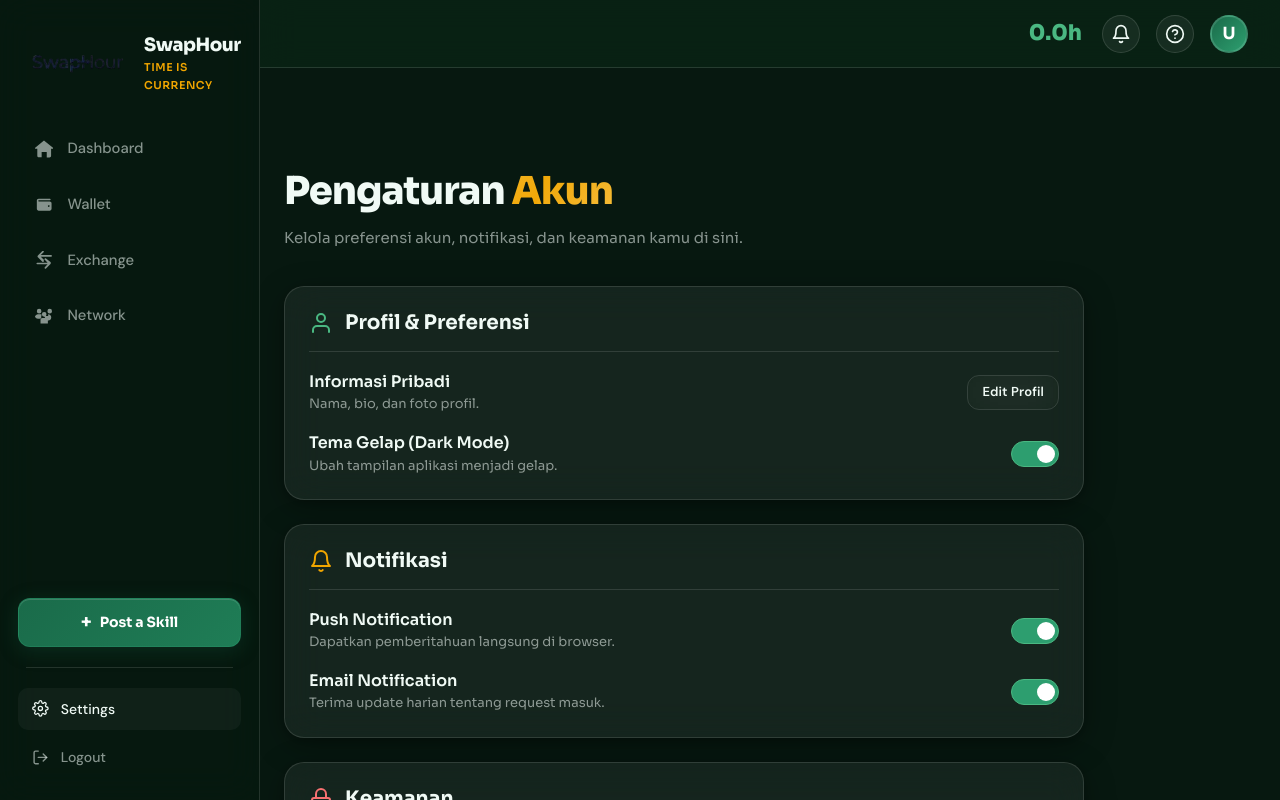
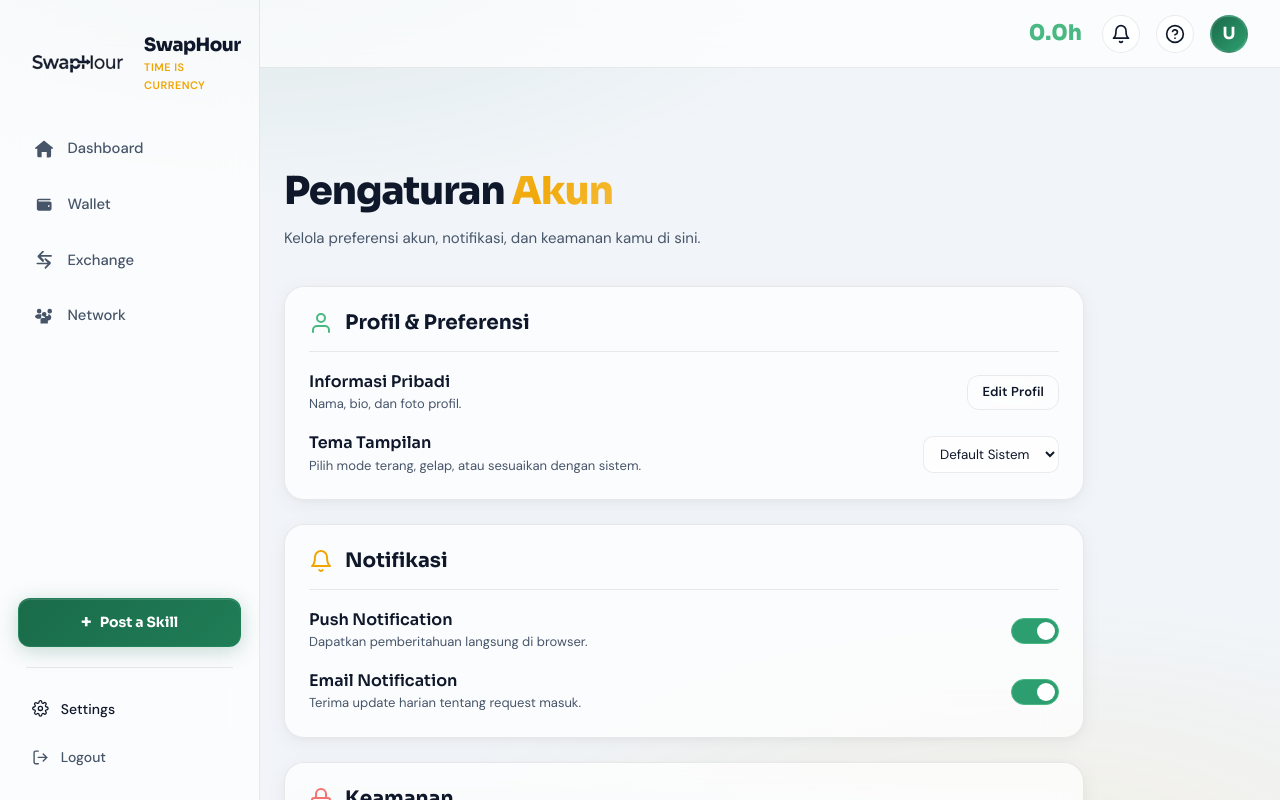
Before and after one commit to thanksman25/SwapHour, a React (Vite) app in the folder frontend/swaphour-frontend/: page /settings in a window 1280 px wide. Shown: the top 800 px of the page. Built offline with nearby package versions, Linux system fonts and the light colour scheme; no server answers; sample sign-in values are in the browser's storage.

Commit message:
feat(theme): implement dark/light/system theme and update CSS variables

```diff
--- a/frontend/swaphour-frontend/src/components/layout/Header.css
+++ b/frontend/swaphour-frontend/src/components/layout/Header.css
@@ -1,6 +1,6 @@
 .header {
   height: 68px;
-  background: rgba(13, 46, 26, 0.45);
+  background: var(--glass-bg);
   backdrop-filter: var(--glass-blur);
   -webkit-backdrop-filter: var(--glass-blur);
   border-bottom: 1px solid var(--glass-border);
@@ -176,7 +176,7 @@
   top: calc(100% + 8px);
   right: 0;
   width: 220px;
-  background: rgba(13, 46, 26, 0.9);
+  background: var(--color-bg);
   backdrop-filter: blur(28px);
   -webkit-backdrop-filter: blur(28px);
   border: 1px solid var(--glass-border);
--- a/frontend/swaphour-frontend/src/components/layout/Sidebar.css
+++ b/frontend/swaphour-frontend/src/components/layout/Sidebar.css
@@ -4,7 +4,7 @@
   position: fixed;
   top: 0;
   left: 0;
-  background: rgba(6, 26, 15, 0.55);
+  background: var(--glass-bg);
   backdrop-filter: var(--glass-blur);
   -webkit-backdrop-filter: var(--glass-blur);
   border-right: 1px solid var(--glass-border);
--- /dev/null
+++ b/frontend/swaphour-frontend/src/context/ThemeContext.tsx
@@ -0,0 +1,72 @@
+import React, { createContext, useContext, useEffect, useState } from 'react';
+
+export type Theme = 'dark' | 'light' | 'system';
+
+interface ThemeContextProps {
+  theme: Theme;
+  setTheme: (theme: Theme) => void;
+  actualTheme: 'dark' | 'light'; // Evaluated theme (resolves 'system' to either dark or light)
+}
+
+const ThemeContext = createContext<ThemeContextProps | undefined>(undefined);
+
+export const ThemeProvider: React.FC<{ children: React.ReactNode }> = ({ children }) => {
+  const [theme, setThemeState] = useState<Theme>(() => {
+    const saved = localStorage.getItem('swaphour-theme');
+    return (saved as Theme) || 'system';
+  });
+
+  const [actualTheme, setActualTheme] = useState<'dark' | 'light'>('dark');
+
+  useEffect(() => {
+    const root = window.document.documentElement;
+    const mediaQuery = window.matchMedia('(prefers-color-scheme: light)');
+
+    const applyTheme = () => {
+      let resolvedTheme: 'dark' | 'light' = 'dark';
+
+      if (theme === 'system') {
+        resolvedTheme = mediaQuery.matches ? 'light' : 'dark';
+      } else {
+        resolvedTheme = theme;
+      }
+
+      setActualTheme(resolvedTheme);
+
+      root.classList.remove('light-mode', 'dark-mode');
+      root.setAttribute('data-theme', resolvedTheme);
+
+      if (resolvedTheme === 'light') {
+        root.classList.add('light-mode');
+      }
+    };
+
+    applyTheme();
+
+    const listener = () => {
+      if (theme === 'system') applyTheme();
+    };
+
+    mediaQuery.addEventListener('change', listener);
+    return () => mediaQuery.removeEventListener('change', listener);
+  }, [theme]);
+
+  const setTheme = (newTheme: Theme) => {
+    localStorage.setItem('swaphour-theme', newTheme);
+    setThemeState(newTheme);
+  };
+
+  return (
+    <ThemeContext.Provider value={{ theme, setTheme, actualTheme }}>
+      {children}
+    </ThemeContext.Provider>
+  );
+};
+
+export const useTheme = () => {
+  const context = useContext(ThemeContext);
+  if (!context) {
+    throw new Error('useTheme must be used within a ThemeProvider');
+  }
+  return context;
+};
--- a/frontend/swaphour-frontend/src/index.css
+++ b/frontend/swaphour-frontend/src/index.css
@@ -72,6 +72,8 @@ body {
   --color-expired-bg: rgba(148, 163, 184, 0.15);
   --shadow-glow-green: 0 0 40px rgba(26, 107, 74, 0.4);
   --shadow-glow-gold: 0 0 30px rgba(240, 165, 0, 0.3);
+  --bg-gradient-top: rgba(26, 107, 74, 0.35);
+  --bg-gradient-bottom: rgba(240, 165, 0, 0.15);
   --shadow-card: 0 8px 32px rgba(0, 0, 0, 0.3), 0 2px 8px rgba(0, 0, 0, 0.2);
   --shadow-lg: 0 20px 60px rgba(0, 0, 0, 0.4);
   --font-heading: "Sora", system-ui, sans-serif;
@@ -88,24 +90,43 @@ body {
   --transition-slow: 450ms cubic-bezier(0.4, 0, 0.2, 1);
 }
 
+:root[data-theme='light'] {
+  --color-bg: #f8fafc;
+  --color-bg-deep: #f1f5f9;
+  --glass-bg: rgba(255, 255, 255, 0.7);
+  --glass-bg-hover: rgba(255, 255, 255, 0.9);
+  --glass-border: rgba(0, 0, 0, 0.08);
+  --glass-border-gold: rgba(240, 165, 0, 0.35);
+  --color-surface: rgba(255, 255, 255, 0.8);
+  --color-surface-2: rgba(255, 255, 255, 0.6);
+
+  --color-text: #0f172a;
+  --color-text-muted: #475569;
+  --color-text-light: #94a3b8;
+  --color-border: rgba(0, 0, 0, 0.1);
+
+  --shadow-card: 0 4px 20px rgba(0, 0, 0, 0.05), 0 2px 8px rgba(0, 0, 0, 0.03);
+  --shadow-lg: 0 10px 40px rgba(0, 0, 0, 0.08);
+  --shadow-glow-green: 0 0 30px rgba(26, 107, 74, 0.15);
+  --shadow-glow-gold: 0 0 20px rgba(240, 165, 0, 0.15);
+
+  --bg-gradient-top: rgba(26, 107, 74, 0.1);
+  --bg-gradient-bottom: rgba(240, 165, 0, 0.08);
+}
+
 body {
   font-family: var(--font-body);
   background-color: var(--color-bg-deep);
   background-image:
     radial-gradient(
       ellipse 80% 60% at 20% -10%,
-      rgba(26, 107, 74, 0.35) 0%,
+      var(--bg-gradient-top) 0%,
       transparent 60%
     ),
     radial-gradient(
-      ellipse 60% 50% at 80% 100%,
-      rgba(13, 46, 26, 0.6) 0%,
+      ellipse 80% 60% at 80% 110%,
+      var(--bg-gradient-bottom) 0%,
       transparent 60%
-    ),
-    radial-gradient(
-      ellipse 40% 40% at 90% 20%,
-      rgba(240, 165, 0, 0.06) 0%,
-      transparent 50%
     );
   background-attachment: fixed;
   color: var(--color-text);
@@ -167,7 +188,7 @@ a:hover {
   border-radius: var(--radius-card);
   padding: 20px;
   box-shadow: var(--shadow-card);
-  transition: background var(--transition-base), border-color var(--transition-base), box-shadow var(--transition-base), transform var(--transition-base);
+  transition: background var(--transition-base), border-color var(--transition-base), box-shadow var(--transition-base);
 }
 
 .card:hover {
--- a/frontend/swaphour-frontend/src/main.tsx
+++ b/frontend/swaphour-frontend/src/main.tsx
@@ -4,8 +4,12 @@ import "./index.css";
 import App from "./App.tsx";
 import "./styles/landing.css";
 
+import { ThemeProvider } from "./context/ThemeContext.tsx";
+
 createRoot(document.getElementById("root")!).render(
   <StrictMode>
-    <App />
+    <ThemeProvider>
+      <App />
+    </ThemeProvider>
   </StrictMode>,
 );
--- a/frontend/swaphour-frontend/src/pages/Dashboard.css
+++ b/frontend/swaphour-frontend/src/pages/Dashboard.css
@@ -59,6 +59,7 @@
     var(--shadow-card),
     0 0 60px rgba(240,165,0,0.12),
     inset 0 1px 0 rgba(255,255,255,0.1) !important;
+  transition: background var(--transition-base), border-color var(--transition-base), box-shadow var(--transition-base) !important;
 }
 
 /* Decorative orbs */
--- a/frontend/swaphour-frontend/src/pages/SettingsPage.tsx
+++ b/frontend/swaphour-frontend/src/pages/SettingsPage.tsx
@@ -1,15 +1,18 @@
 import { useRef, useEffect, useState } from "react";
 import { Link } from "react-router-dom";
 import gsap from "gsap";
+import { useTheme, type Theme } from "../context/ThemeContext";
 import "./SettingsPage.css";
 
 export default function SettingsPage() {
   const pageRef = useRef<HTMLDivElement>(null);
 
+  // Theme context
+  const { theme, setTheme } = useTheme();
+
   // Dummy states
   const [emailNotif, setEmailNotif] = useState(true);
   const [pushNotif, setPushNotif] = useState(true);
-  const [darkMode, setDarkMode] = useState(true);
 
   useEffect(() => {
     if (!pageRef.current) return;
@@ -59,13 +62,27 @@ export default function SettingsPage() {
 
               <div className="settings-item">
                 <div className="settings-item-info">
-                  <h3>Tema Gelap (Dark Mode)</h3>
-                  <p>Ubah tampilan aplikasi menjadi gelap.</p>
+                  <h3>Tema Tampilan</h3>
+                  <p>Pilih mode terang, gelap, atau sesuaikan dengan sistem.</p>
                 </div>
-                <label className="settings-switch">
-                  <input type="checkbox" checked={darkMode} onChange={(e) => setDarkMode(e.target.checked)} />
-                  <span className="slider round"></span>
-                </label>
+                <select
+                  value={theme}
+                  onChange={(e) => setTheme(e.target.value as Theme)}
+                  style={{
+                    padding: '8px 12px',
+                    borderRadius: 'var(--radius-sm)',
+                    background: 'var(--glass-bg)',
+                    border: '1px solid var(--glass-border)',
+                    color: 'var(--color-text)',
+                    outline: 'none',
+                    fontFamily: 'var(--font-body)',
+                    cursor: 'pointer'
+                  }}
+                >
+                  <option value="system">Default Sistem</option>
+                  <option value="dark">Mode Gelap</option>
+                  <option value="light">Mode Terang</option>
+                </select>
               </div>
             </div>
           </div>
--- a/frontend/swaphour-frontend/src/pages/SkillDetail.css
+++ b/frontend/swaphour-frontend/src/pages/SkillDetail.css
@@ -163,7 +163,7 @@
   gap: 20px;
   position: sticky;
   top: 92px;
-  background: rgba(13, 46, 26, 0.7);
+  background: var(--glass-bg);
   backdrop-filter: var(--glass-blur);
   -webkit-backdrop-filter: var(--glass-blur);
   border: 1px solid var(--glass-border-gold);
--- a/frontend/swaphour-frontend/src/pages/Swaps.css
+++ b/frontend/swaphour-frontend/src/pages/Swaps.css
@@ -76,7 +76,7 @@
 .modal-backdrop {
   position: fixed;
   inset: 0;
-  background: rgba(6, 26, 15, 0.85);
+  background: rgba(0, 0, 0, 0.5);
   backdrop-filter: blur(10px);
   -webkit-backdrop-filter: blur(10px);
   display: flex;
@@ -96,7 +96,7 @@
 .rating-modal {
   width: 90%;
   max-width: 440px;
-  background: rgba(13, 46, 26, 0.98);
+  background: var(--color-bg-deep);
   border: 1px solid var(--glass-border-gold);
   border-radius: var(--radius-card);
   padding: 28px;
--- a/frontend/swaphour-frontend/src/styles/landing.css
+++ b/frontend/swaphour-frontend/src/styles/landing.css
@@ -30,13 +30,6 @@
 
 html {
   scroll-behavior: smooth;
-}
-
-body {
-  font-family: "Sora", sans-serif;
-  background: var(--p1);
-  color: var(--white);
-  overflow-x: hidden;
 }
 
 /* ═══════════════════════════
```
